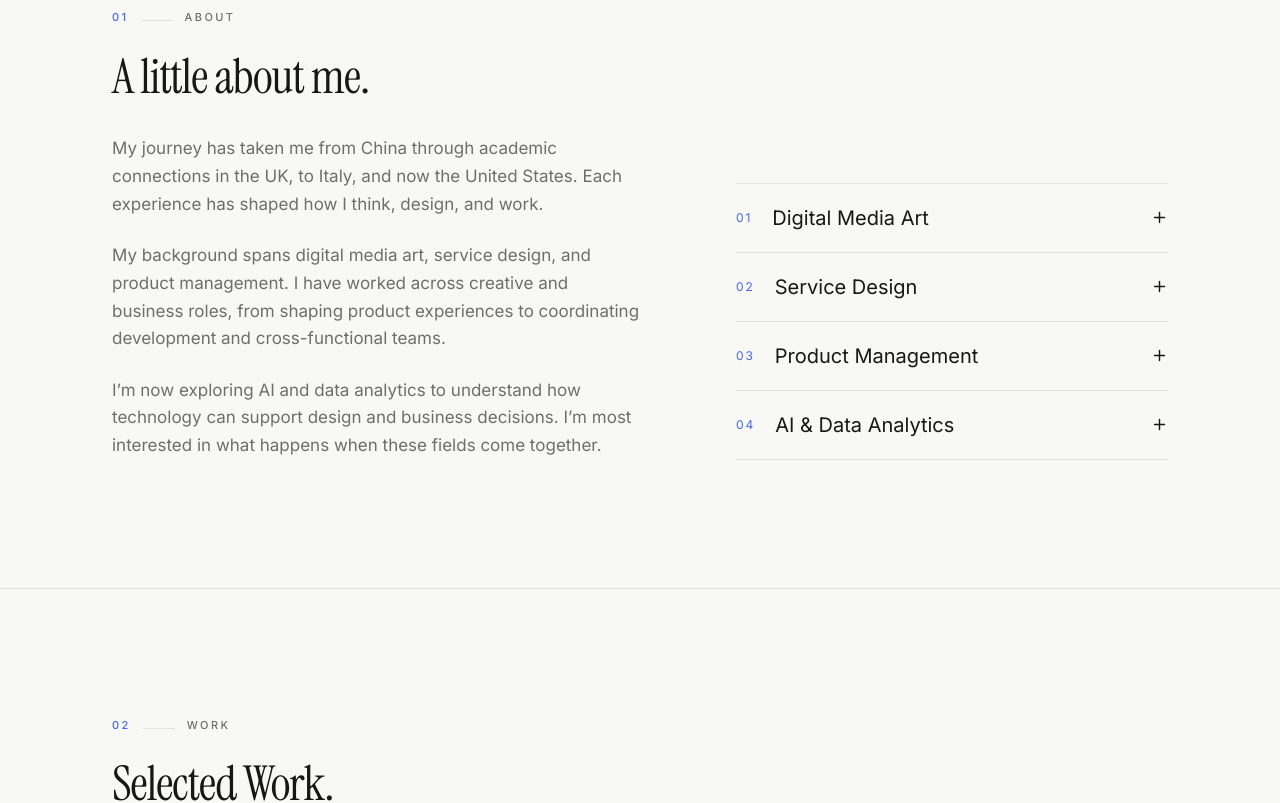
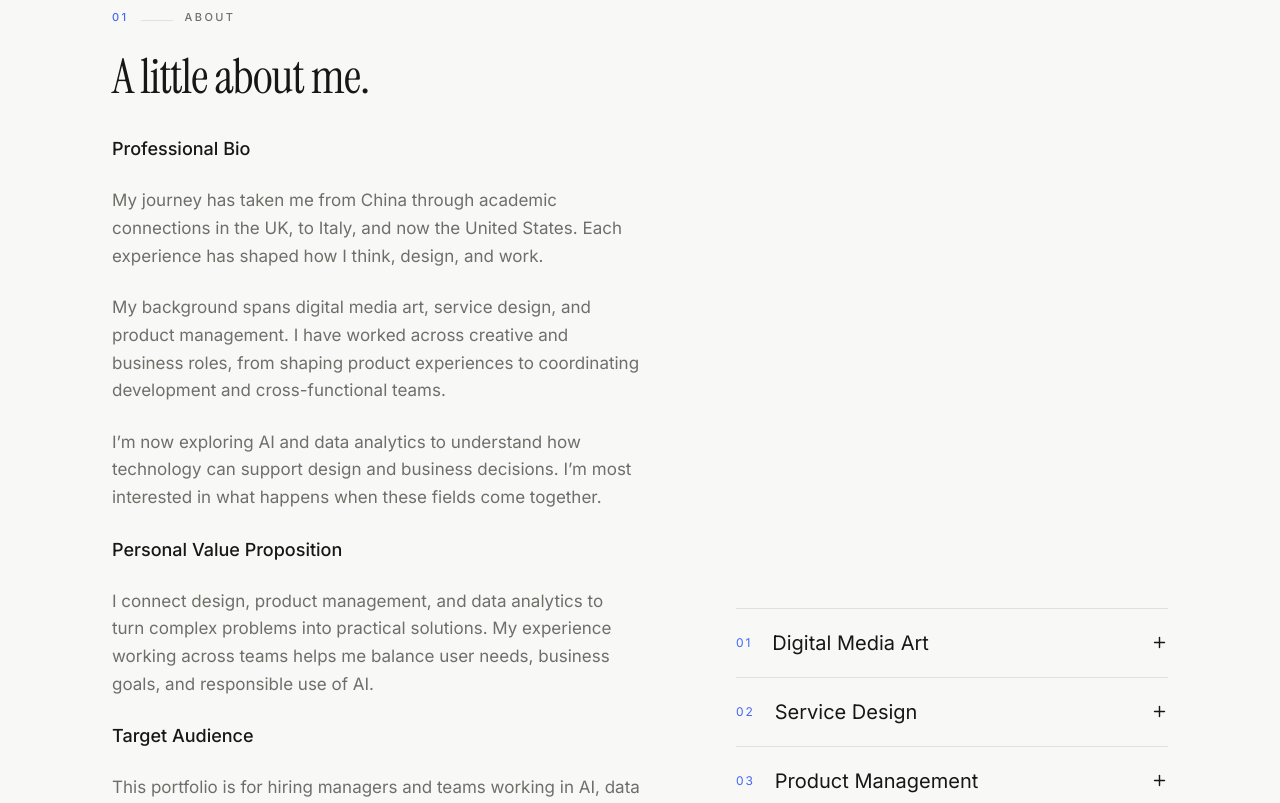
Before and after one commit to shawen559-oss/portfolio, a React (Vite) app: page / in a window 1280 px wide. Shown: the part 920-1723 px from the top of the page. Built offline with nearby package versions, Linux system fonts and the light colour scheme.

Commit message:
Complete Workshop 5 portfolio requirements

```diff
--- a/src/components/About.tsx
+++ b/src/components/About.tsx
@@ -10,10 +10,10 @@ export function About() {
  <div className="grid gap-16 lg:grid-cols-[minmax(0,1.1fr)_minmax(0,0.9fr)] lg:gap-24">
  <div><h2 className="font-display text-4xl leading-[1.1] tracking-[-0.02em] sm:text-5xl">A little about me.</h2>
  <div className="mt-8 max-w-xl space-y-6 text-[17px] leading-relaxed text-muted">
- <p>My journey has taken me from China through academic connections in the UK, to Italy, and now the United States. Each experience has shaped how I think, design, and work.</p>
+ <h3 className="text-lg font-medium text-ink">Professional Bio</h3><p>My journey has taken me from China through academic connections in the UK, to Italy, and now the United States. Each experience has shaped how I think, design, and work.</p>
  <p>My background spans digital media art, service design, and product management. I have worked across creative and business roles, from shaping product experiences to coordinating development and cross-functional teams.</p>
  <p>I’m now exploring AI and data analytics to understand how technology can support design and business decisions. I’m most interested in what happens when these fields come together.</p>
- </div></div>
+ <h3 className="text-lg font-medium text-ink">Personal Value Proposition</h3><p>I connect design, product management, and data analytics to turn complex problems into practical solutions. My experience working across teams helps me balance user needs, business goals, and responsible use of AI.</p><h3 className="text-lg font-medium text-ink">Target Audience</h3><p>This portfolio is for hiring managers and teams working in AI, data analytics, and product management, as well as academic peers. It shows how I connect technical learning with real product decisions and communicate my reasoning clearly.</p></div></div>
  <ol className="self-end border-t border-line">{journey.map((item,index)=><li key={item.number} className="border-b border-line" onMouseEnter={()=>setOpen(index)} onMouseLeave={()=>setOpen(current=>current===index?null:current)}>
  <button type="button" className="flex w-full items-center gap-5 py-5 text-left" aria-expanded={open===index} aria-controls={`discipline-${index}`} onClick={()=>setOpen(current=>current===index?null:index)}>
  <span className="text-[12px] tracking-[0.16em] text-accent">{item.number}</span><span className="flex-1 text-lg text-ink sm:text-xl">{item.title}</span>{open===index?<Minus size={17}/>:<Plus size={17}/>}</button>
```
